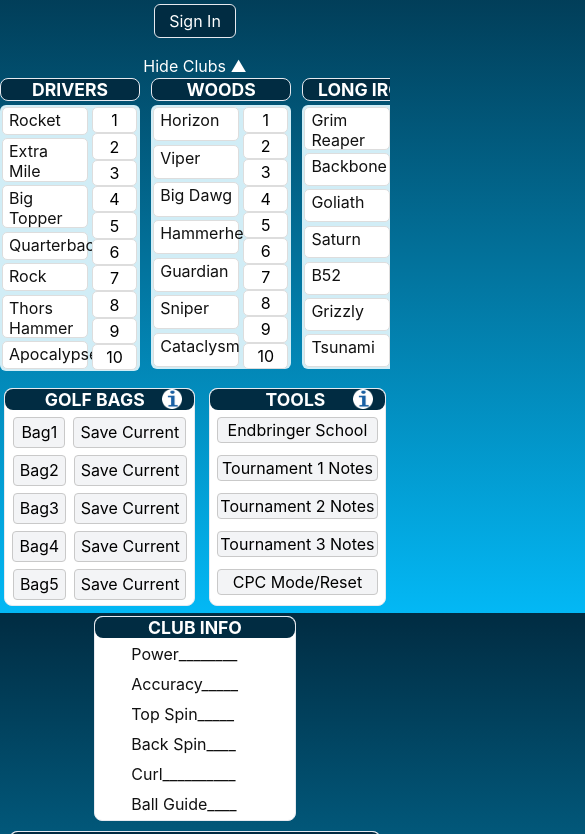
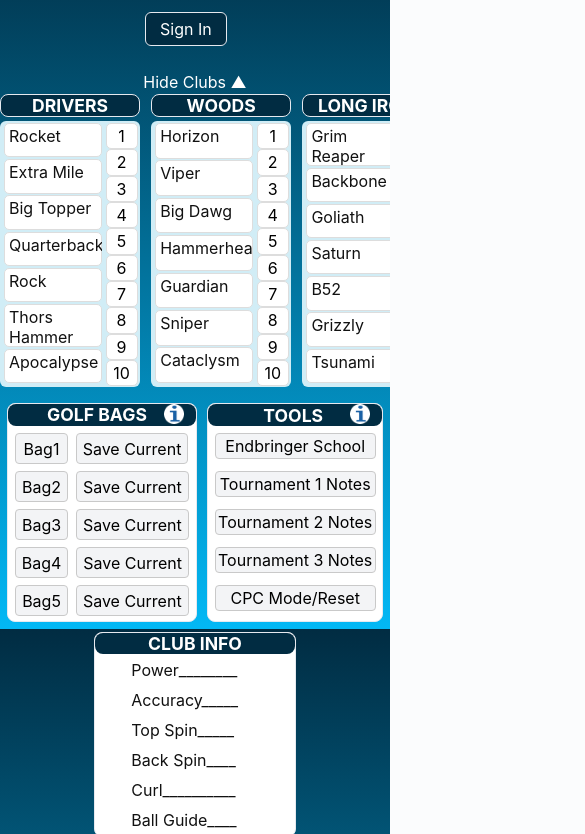
Before and after one commit to jholmes-gt/wind-buddy, a plain HTML site: page index.html in a window 390 px wide. Shown: the part 92-926 px from the top of the page, 585 px wide, since content can reach past the window. Drawn offline with Linux system fonts and the light colour scheme; no server answers.

Commit message:
Add files via upload

```diff
--- a/styles.css
+++ b/styles.css
@@ -21,13 +21,14 @@
 }
 
 
-/* *{box-sizing:border-box;font-family:Inter,system-ui,-apple-system,Segoe UI,Roboto,Arial;} */
 *{box-sizing:content-box;font-family:Inter,system-ui,-apple-system,Segoe UI,Roboto,Arial;}
-  /* *{ outline: 0.0625rem solid red; }	/ */
+  /* *{ outline: .0625rem solid red; } */
 
 html {
 	padding: 0;
 	margin: 0;
+    overflow-x: hidden;
+    max-width: 100%;
 }
 
 body {
@@ -36,11 +37,18 @@ body {
 	padding:0;
 	margin:0;
 	display:flex;
-	justify-content:center;
-	/* height:100%;
-	width:100%; */
+	flex-direction: column;
+	overflow-x: clip;
+	overflow-y: visible;
+	align-content:center;
 	font-family:Inter,system-ui,-apple-system,Segoe UI,Roboto,Arial;
 }
+
+/* html, body {
+    overflow-x: hidden;
+    max-width: 100%;
+}
+ */
 
 .linear-gradient{
 	background-image: linear-gradient(var(--gradientTopColor), var(--gradientBottomColor));
@@ -67,7 +75,7 @@ body {
 .wb-header {
     width: 100%;
     background: var(--background1);
-    padding: 0.5rem 1rem;
+    padding: 1rem clamp(0.5rem, 2vw, 2rem);
 }
 
 .wb-header-inner {
@@ -84,6 +92,7 @@ body {
     height: 70px;
     width: auto;
     user-select: none;
+	margin-left: 4.7vw;
 }
 
 /* ================================
@@ -94,6 +103,10 @@ body {
 @media (max-width: 1100px) {
     .wb-logo img {
         height: 60px;
+		margin-right:0;
+    }
+	.wb-account {
+		margin-right:0;
 	}
 }
 
@@ -119,6 +132,7 @@ body {
     position: relative;
     display: flex;
     align-items: center;
+    margin-right: 4.7vw;
 }
 
 
@@ -183,67 +197,13 @@ body {
 }
 
 
-/*
-.header-bar {
-	width: 100%;
-	max-height: 10vh;
-	display: -webkit-box;
-	flex-direction: row;
-	justify-content: end;
-	margin-bottom: 2.0vh;
-	margin-top: 2vh;
-}
-
-
-
-@media (max-width: 1100px) {
-    .header-bar {
-        flex-wrap: wrap;
-        height: auto;
-        padding: 0.5rem;
-        justify-content: center;
-        gap: 0.5rem;
-        text-align: center;
-    }
-
-    .header-logo {
-        height: 45px;  /* reduce logo size */
-  /*  }
-
-    .header-title {
-        font-size: 1.4rem;
-        width: 100%;
-    /*    text-align: center;
-        order: 2;     /* force title to appear in center row */
-   /* }
-*/
 .account-menu-container {
 	order: 3;
 	width: 100%;
 	display: flex;
 	justify-content: center;
 }
-}
 
-/*
-.img {
-	max-height: -webkit-fill-available;
-	justify-self: center;
-}
-
-
-
-/* AUTH BUTTONS (HEADER)
-.authContainer {
-	position: relative;
-	top:0px;
-	left: -3.975rem;
-	display:flex;
-	width: 25%;
-	justify-content: flex-end;
-	z-index: 50;
-}
-*/
 .auth-btn {
 	color: #fff;
 	border:0.0625rem solid var(--border);
@@ -319,10 +279,6 @@ body {
 	transition: opacity 0.3s ease, transform 0.3s ease;
 	background:var(--gradientTopColor);
 }
-
-
-
-
 
 /* MODAL BACKDROP */
 .modal {
@@ -410,8 +366,6 @@ body {
 	height:1.25rem;
 }
 
-
-
 header{
 	font-size:var(--hdrFontSize);
 	font-weight:700;
@@ -464,7 +418,7 @@ header{
 	display: flex;
 	overflow: auto;
 	gap: 0.7rem;
-	padding-bottom: 0.375rem;
+	/* padding-bottom: 0.375rem; */
 	justify-self: center;
 	/* width: 100%; */
 	justify-content: space-evenly;
@@ -480,7 +434,7 @@ header{
 	gap:0.25rem;
 	align-items: center;
 	/* height: 100%; */
-	min-width: 8.9vw;
+	min-width: 8.6vw;
 }
 
 
@@ -490,6 +444,7 @@ header{
     background: var(--clubCardBG);
     display: flex;
     width: -webkit-fill-available;
+    gap: 0.25rem;
 }
 
 @media (max-width: 1100px) {
@@ -551,10 +506,14 @@ header{
     display: flex;
     flex-direction: column;
     overflow: hidden;
-    padding-right: 0.25rem;
-    height: 100%;
-    width: 65%;
-    gap: 0.4vh;
+    /* padding-right: 0.25rem; */
+    /* height: 100%; */
+    width: 81%;
+    gap: 0.2vh;
+    margin-bottom: 0.125rem;
+    justify-content: center;
+    align-items: stretch;
+    margin-left: 0.125rem;
 }
 .club-radio{
 	height: 14.2%;
@@ -564,11 +523,12 @@ header{
 	border-radius:0.3125rem;
 	border:0.0625rem solid #ddd;
 	background:#fff;
-	/* display: inline; */
+	display: flex;
 	font-size:var(--normalFontSize);
 	cursor:pointer;
-	margin-top: 0vh;
-	padding: 0.125rem 0.375rem 0.125rem 0.375rem;
+	/* margin-top: 0vh; */
+	padding: 0.125rem 0.25rem 0.125rem 0.25rem;
+	/* margin-left: 0.25rem; */
 }
 
 
@@ -578,8 +538,8 @@ header{
 .levels {
 	display: table-cell;
 	margin-top: 0;
-	margin-bottom: 0px;
-	width:35%;
+	margin-bottom: 0.125rem;
+	width: 27%;
 	height: 97%;
 }
 
@@ -604,7 +564,7 @@ header{
 	flex-wrap: wrap;
 	gap: 0.625rem;
 	width:100%;
-	justify-content: space-evenly;
+	justify-content: center;
 	margin-bottom: 1vh;
 	max-height: var(--mainPanelsHeight);
 }
@@ -1225,9 +1185,9 @@ input[type=number] { -moz-appearance: textfield; }
 	flex-direction:row;
 	margin-top:0px;
 	margin-bottom:0.0625rem;
-	margin-left:0.0625rem;
-	margin-right:0.0625rem;
-	padding:0.0625rem;
+	margin-left: 0rem;
+	margin-right: 0rem;
+	padding: 0rem;
 }
 
 .ebsPanelColumn {
@@ -1236,12 +1196,20 @@ input[type=number] { -moz-appearance: textfield; }
 	flex: 1;
 	margin-top:0.125rem;
 	margin-bottom:0.125rem;
-	margin-left:0.125rem;
-	margin-right:0.125rem;
-	padding:0.125rem;
+	margin-left: 0.125rem;
+	margin-right: 0.125rem;
+	padding: 0.25rem;
 	gap: 0px;
 	align-items:center;
 	justify-content:center;
+}
+
+@media (max-width: 500px) {
+	.ebsPanelColumn {
+		margin-left: 0;
+		margin-right: 0;
+		padding:0;
+	}
 }
 
 .ebsColRow {
@@ -1250,7 +1218,7 @@ input[type=number] { -moz-appearance: textfield; }
 	margin:0.0625rem;
 	padding:0.0625rem;
 	font-size:var(--normalFontSize);
-	min-width: 6.25rem;
+	/* min-width: 6.25rem; */
 	font-weight: 700;
 	text-align:center;
 	white-space: nowrap;
@@ -1308,7 +1276,7 @@ footer{
 	height:clamp(20px,1.25rem,30px);
 	width:auto;
 	justify-self: right;
-	align-self: center;
+	margin-bottom: -2px;
 	cursor: pointer;
 	position: sticky;
 }
@@ -1316,7 +1284,7 @@ footer{
 /* wrapper must be positioned so tooltip can be absolutely positioned relative to it */
 .tooltip-wrapper {
     position: relative;
-    display: inline-flex; /* or inline-block, block, flex */
+    display: inline-block;  /* DO NOT use display: contents */
     align-items: center;   /* keeps icon vertically aligned */
 }
 
@@ -1375,3 +1343,13 @@ footer{
 .hidden {
 	display: none;
 }
+
+
+.bagsPanel,
+.toolsPanel,
+.clubInfoPanel,
+.shotAdjPanel,
+.ring-card,
+.ebsPanelWrapper {
+    max-width: 100vw;
+}
```
Also changed, not shown: index.html (+1 -1 lines). Lines whose indentation alone changed are shown as unchanged.
